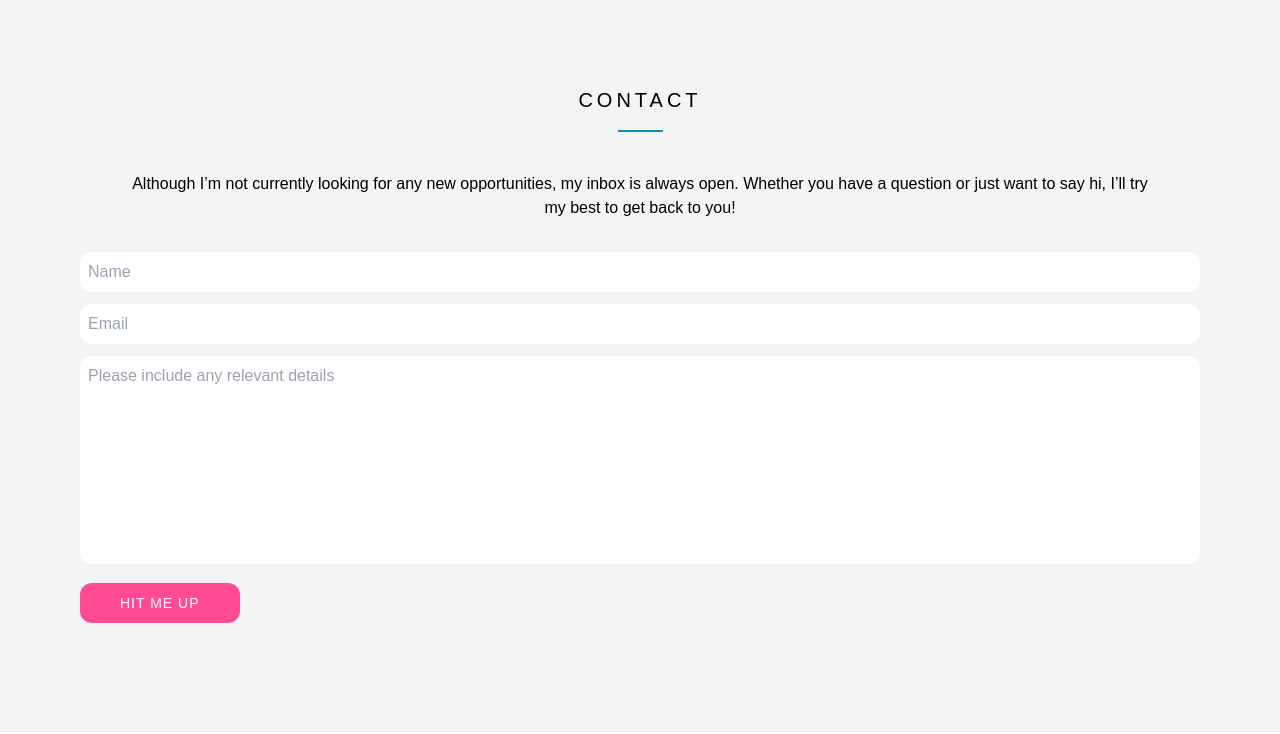
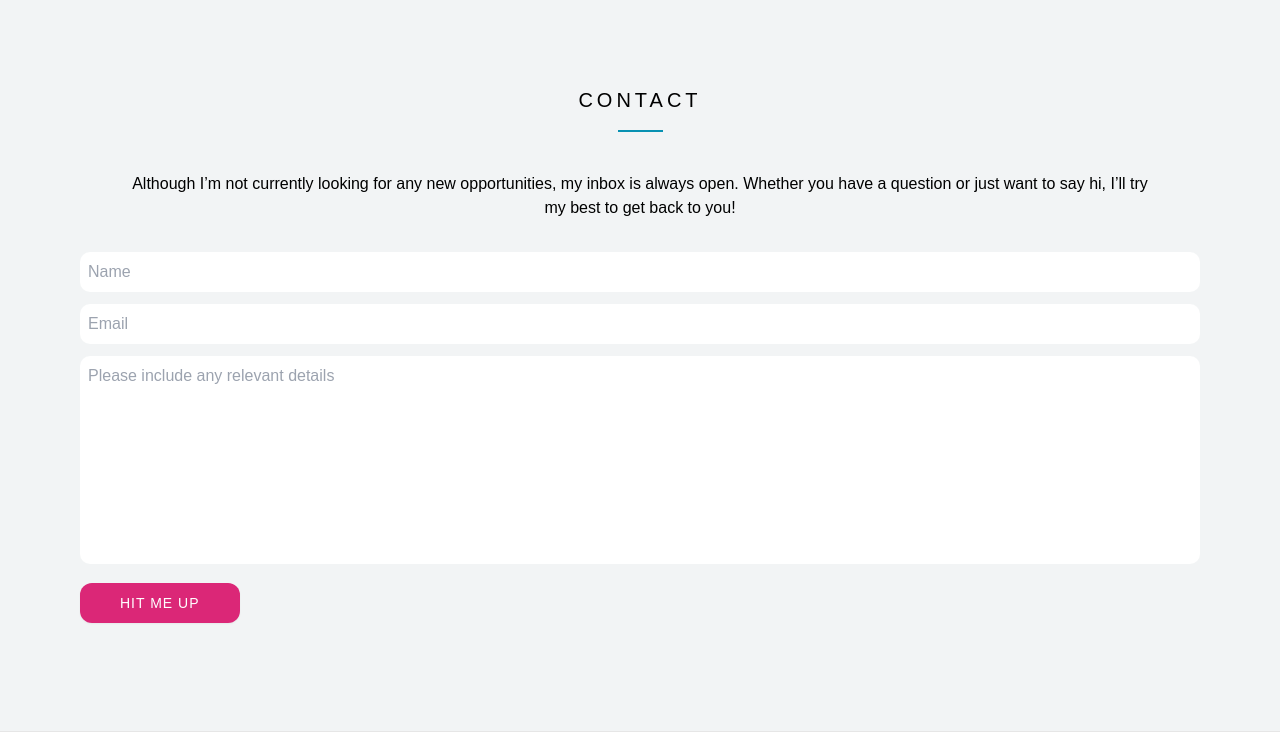
Before and after one commit to gustavomauricio/gmauricio-site, an Astro site: page / in a window 1280 px wide. Shown: the part 2643-3377 px from the top of the page. Built offline with nearby package versions, Linux system fonts and the light colour scheme; Astro itself is replaced by a stand-in of ours.

Commit message:
form submit button styling updates

```diff
--- a/src/components/SubmitForm.astro
+++ b/src/components/SubmitForm.astro
@@ -28,7 +28,7 @@
     placeholder="Please include any relevant details"
     rows={8}></textarea>
   <button
-    class="bg-pink-400 rounded-xl uppercase text-white py-2 px-10 text-sm tracking-wider h-10 w-full sm:w-auto"
+    class="rounded-xl bg-pink-600 px-10 py-2 h-10 tracking-wider text-sm uppercase text-white shadow-sm hover:bg-pink-500 focus-visible:outline focus-visible:outline-2 focus-visible:outline-offset-2 focus-visible:outline-pink-600"
     type="submit"
   >
     Hit me up
```
